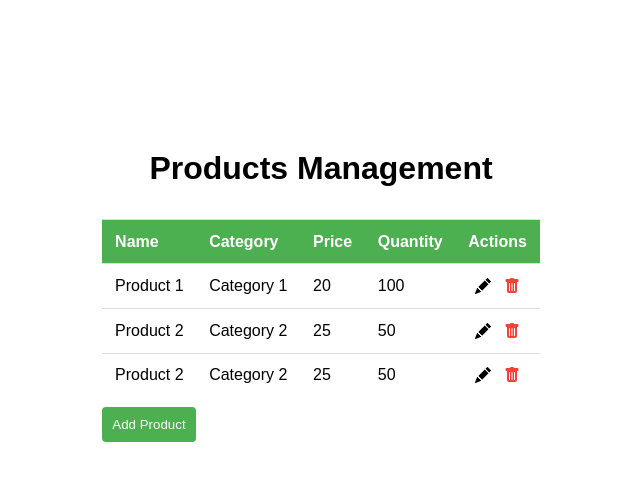
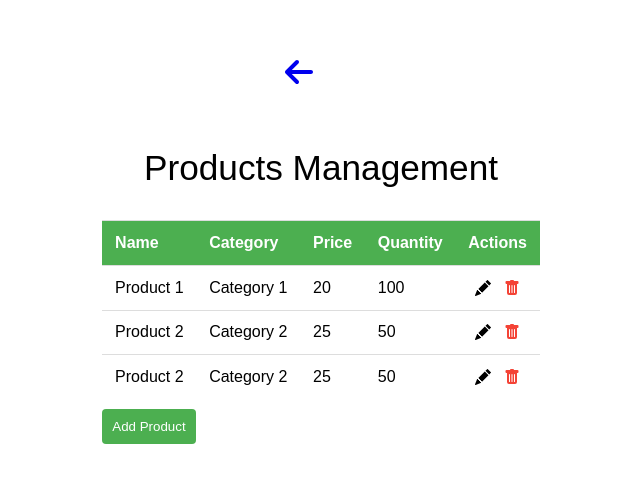
Before and after one commit to atulraj11/ERP_SYSTEM, a React (Create React App) app: page /products in a window 1280 px wide. Shown: the part 104-586 px from the top of the page, without its empty margins (319-959 px from the left). Built offline with nearby package versions, Linux system fonts and the light colour scheme.

Commit message:
back button

```diff
--- a/src/components/dashboard/Dashboard.css
+++ b/src/components/dashboard/Dashboard.css
@@ -1,5 +1,5 @@
   .dashboard {
-    max-width: 1200px;
+    max-width: 55rem;
     margin: 20px auto;
     padding: 20px;
     background-color: #fff;
--- a/src/components/orders/OrdersList.css
+++ b/src/components/orders/OrdersList.css
@@ -3,6 +3,10 @@
     flex-wrap: wrap;
     justify-content: space-around;
   }
+
+  .order-text span{
+    font-size: 2.2rem;
+   }
 
   .order-card {
     margin: 10px;
--- a/src/components/orders/OrdersList.js
+++ b/src/components/orders/OrdersList.js
@@ -1,6 +1,9 @@
 import { React} from "react";
 import OrderCard from "./OrderCard";
 import "./OrdersList.css";
+import { Link } from "react-router-dom";
+import { FaArrowLeft } from "react-icons/fa6";
+
 
 const OrdersList = ({orders, setOrders }) => {
 
@@ -18,7 +21,12 @@ const OrdersList = ({orders, setOrders }) => {
   };
   return (
     <div className="container">
-      <h1>Orders Management</h1>
+      <div className="order-text">
+      <Link to="/">
+        <FaArrowLeft className="arrow-icon" style={{height:"2rem", width:"2rem"}}/>
+      </Link>
+        <span>Orders Management</span>
+      </div>
       <div className="orders-list">
         {orders.map((order) => (
           <div className="order-card-container" key={order.orderId}>
--- a/src/components/products/Products.css
+++ b/src/components/products/Products.css
@@ -6,6 +6,20 @@
   height: 100vh;
 }
 
+ /* .product-text{
+  position: relative;
+ } */
+
+ .product-text span{
+  font-size: 2.2rem;
+ }
+
+.arrow-icon{
+  position: absolute;
+  left: 47%;
+  top: 20%;
+  bottom: 0;
+}
 .product-list {
     margin-top: 2rem;
   }
--- a/src/components/products/Products.js
+++ b/src/components/products/Products.js
@@ -1,7 +1,11 @@
 import React, { useState } from "react";
 import { BsFillTrashFill, BsFillPencilFill } from "react-icons/bs";
 import AddSection from "./AddSection";
+import { FaArrowLeft } from "react-icons/fa6";
+
+
 import "./Products.css";
+import { Link } from "react-router-dom";
 
 const Products = ({ products, setProducts }) => {
   const [showAddSection, setShowAddSection] = useState(false);
@@ -34,7 +38,13 @@ const Products = ({ products, setProducts }) => {
 
   return (
     <div className="container">
-      <h1>Products Management</h1>
+
+      <div className="product-text">
+      <Link to="/">
+        <FaArrowLeft className="arrow-icon" style={{height:"2rem", width:"2rem"}}/>
+      </Link>
+        <span>Products Management</span>
+      </div>
       <div className="product-list">
         <table className="table">
           <thead>
```
Also changed, not shown: 1 other file (tests, documents, lock files or other folders).
